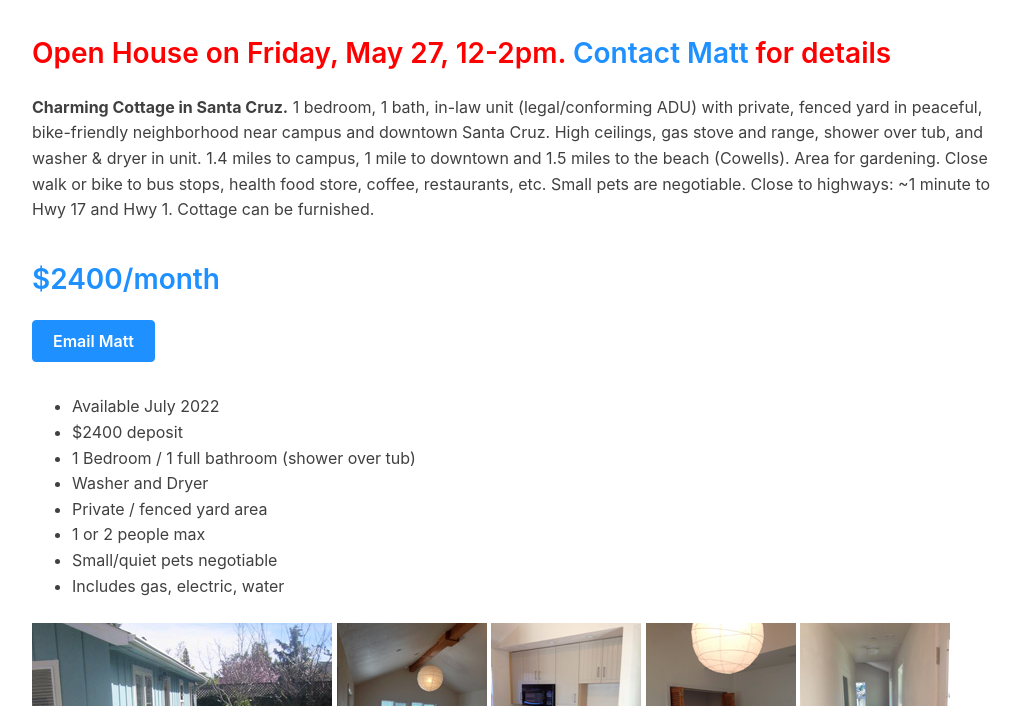
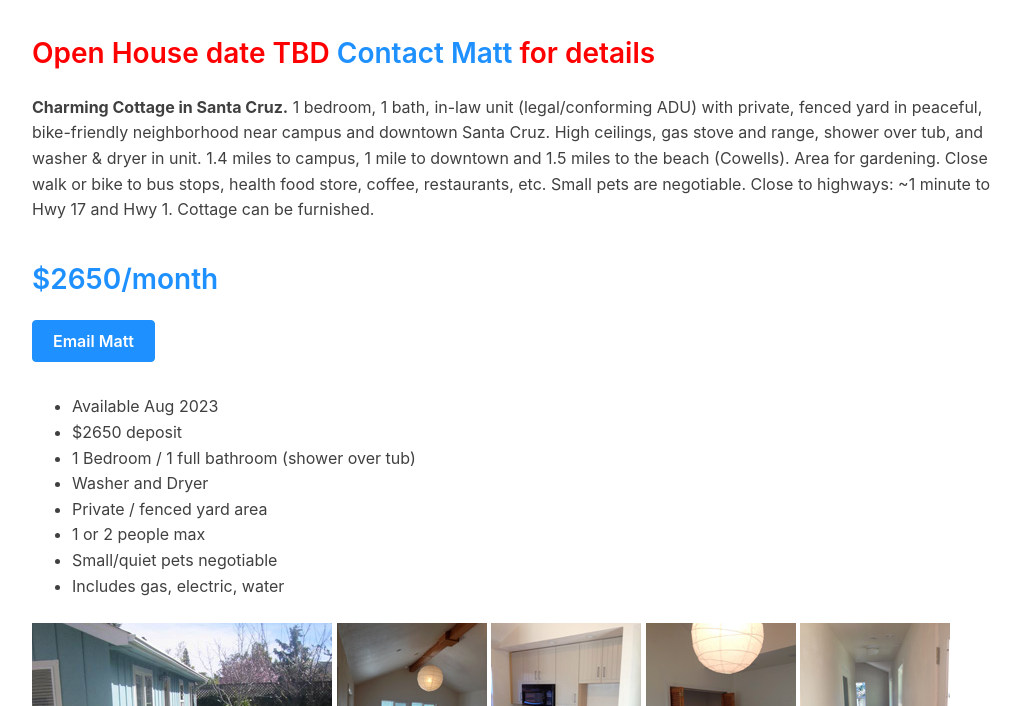
Before and after one commit to matto2/cute-cottage-for-rent_2023, an Eleventy site: page src/index.html in a window 1280 px wide. Shown: the part 94-800 px from the top of the page, without its empty margins (124-1145 px from the left). Built offline with nearby package versions, Linux system fonts and the light colour scheme; Eleventy itself is replaced by a stand-in of ours; files that its build step writes are made by us from their sources.

Commit message:
updated for 2023

```diff
--- a/package.json
+++ b/package.json
@@ -1,7 +1,7 @@
 {
   "name": "convert-a-theme_to11ty",
   "version": "1.0.0",
-  "description": "",
+  "description": "new update this...",
   "main": "index.js",
   "scripts": {
     "test": "echo \"Error: no test specified\" && exit 1"
@@ -10,7 +10,9 @@
   "author": "",
   "license": "ISC",
   "dependencies": {
-    "@11ty/eleventy": "^0.10.0",
     "simple-lightbox": "^2.1.0"
+  },
+  "devDependencies": {
+    "@11ty/eleventy": "^2.0.1"
   }
 }
--- a/src/index.html
+++ b/src/index.html
@@ -17,17 +17,17 @@
  <h1>Cute Cottage for Rent!</h1>
 </div>
 
-<h3 class="red">Open House on Friday, May 27, 12-2pm. <a href="mailto:mattosurf@gmail.com">Contact Matt </a>for details</h3>
+<h3 class="red">Open House date TBD <a href="mailto:mattosurf@gmail.com">Contact Matt </a>for details</h3>
 
 <strong>Charming Cottage in Santa Cruz.</strong> 1 bedroom, 1 bath, in-law unit (legal/conforming ADU) with private, fenced yard in peaceful, bike-friendly neighborhood near campus and downtown Santa Cruz. High ceilings, gas stove and range, shower over tub, and washer & dryer in unit. 1.4 miles to campus, 1 mile to downtown and 1.5 miles to the beach (Cowells). Area for gardening. Close walk or bike to bus stops, health food store, coffee, restaurants, etc. Small pets are negotiable. Close to highways: ~1 minute to Hwy 17 and Hwy 1. Cottage can be furnished.</p>
-<h3>$2400/month</h3>
+<h3>$2650/month</h3>
 <a class="button" href="mailto:mattosurf@gmail.com">Email Matt</a>
 <!-- <a class="button" href="sms:+18314061190">Text Matt</a> -->
 
 <p>
   <ul>
-    <li>Available July 2022</li>
-    <li>$2400 deposit</li>
+    <li>Available Aug 2023</li>
+    <li>$2650 deposit</li>
     <li>1 Bedroom / 1 full bathroom (shower over tub)</li>
     <li>Washer and Dryer</li>
     <li>Private / fenced yard area</li>
```
Also changed, not shown: 1 other file.
